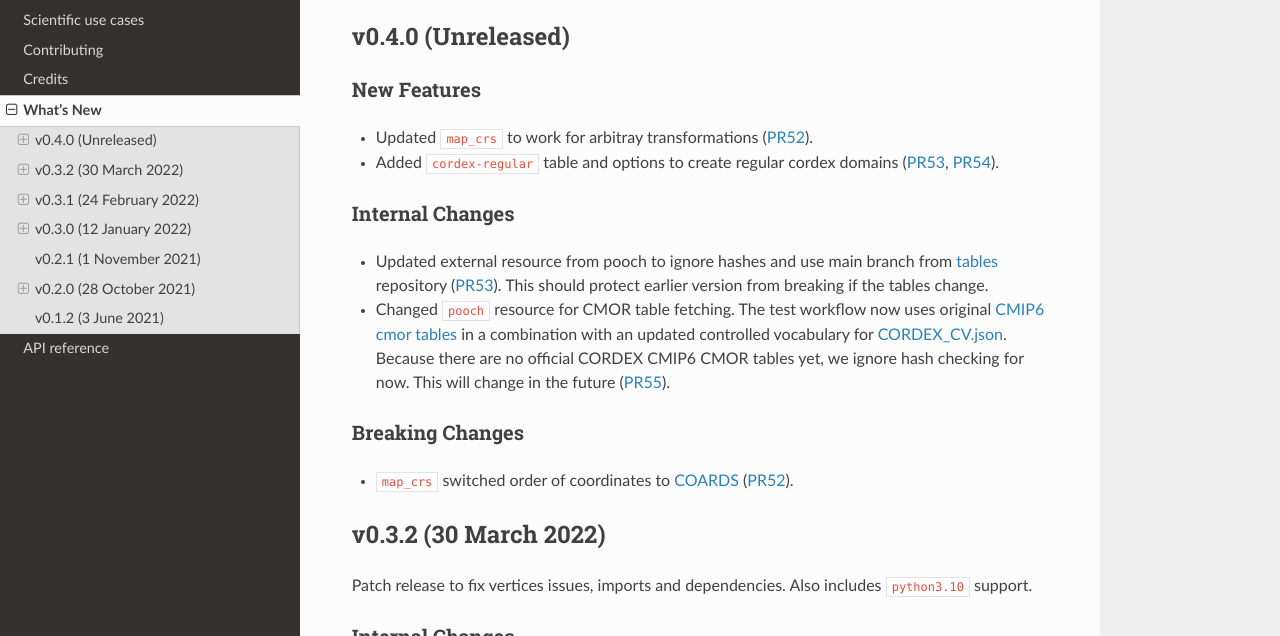
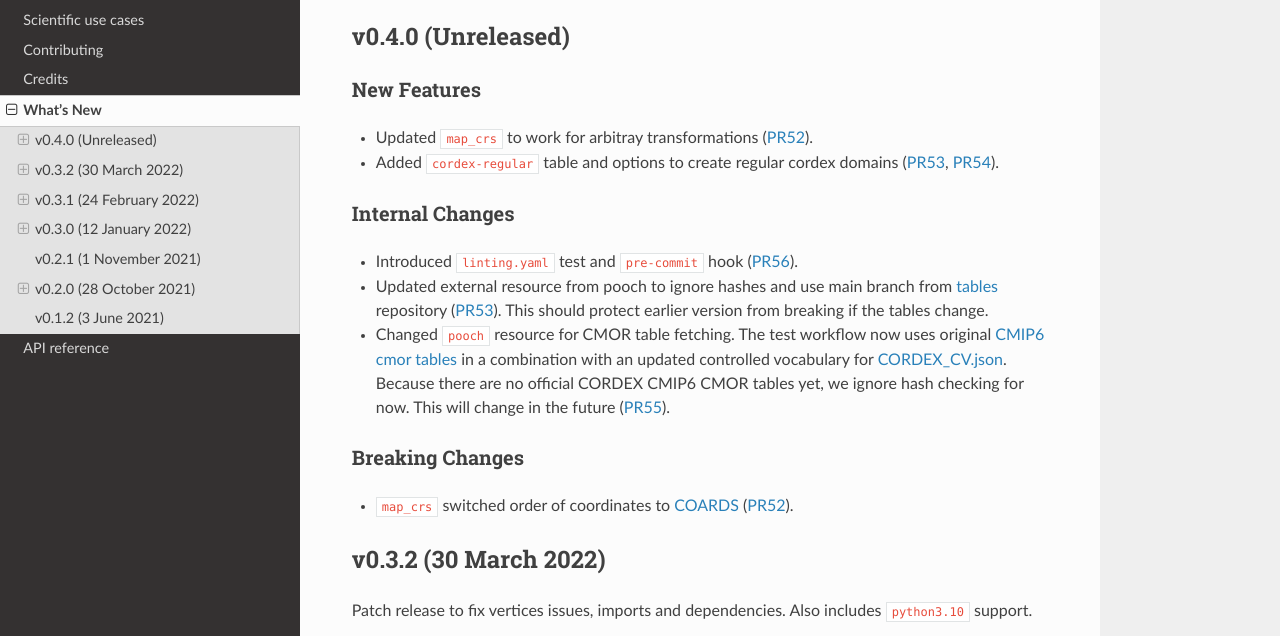
Before and after one commit to euro-cordex/py-cordex, a Sphinx documentation site: the page built from docs/whats_new.rst, in a window 1280 px wide and 900 px high, cut to the strip 264-900 px from the top of the window. Built offline with Sphinx 7.4.7 and the Read the Docs theme 2.0.0, drawn with Linux system fonts in a browser that asks for light colours; pages that are not in the unit, such as notebooks, are missing from menus.

Commit message:
Update whats_new.rst

```diff
--- a/docs/whats_new.rst
+++ b/docs/whats_new.rst
@@ -20,6 +20,7 @@ New Features
 Internal Changes
 ~~~~~~~~~~~~~~~~
 
+- Introduced ``linting.yaml`` test and ``pre-commit`` hook (:pull:`56`).
 - Updated external resource from pooch to ignore hashes and use main branch from `tables <https://github.com/euro-cordex/tables>`_ repository (:pull:`53`). This should protect earlier version from breaking if the tables change.
 - Changed ``pooch`` resource for CMOR table fetching. The test workflow now uses original `CMIP6 cmor tables <https://github.com/PCMDI/cmip6-cmor-tables>`_ in a combination with an updated controlled vocabulary for `CORDEX_CV.json <https://github.com/euro-cordex/cordex-cmor-tables>`_. Because there are no official CORDEX CMIP6 CMOR tables yet, we ignore hash checking for now. This will change in the future (:pull:`55`).
 
```
